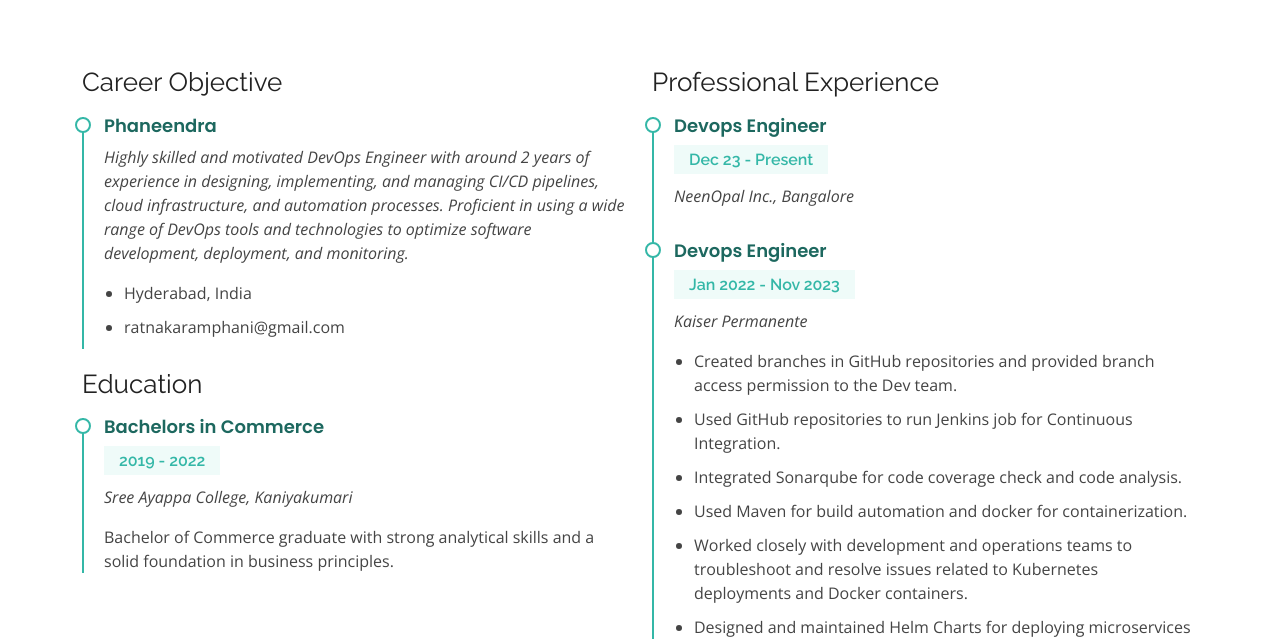
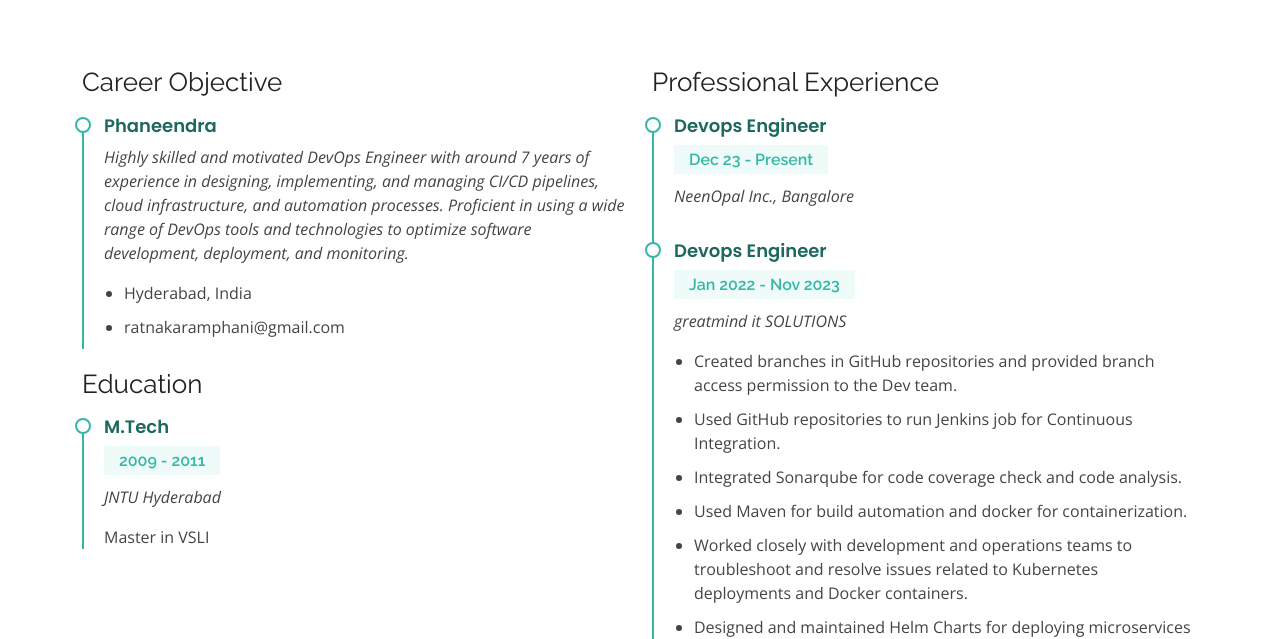
Before and after one commit to ratnakaramphanidevops/myprofile-go-webapp, a plain HTML site: page src/resume.html in a window 1280 px wide. Shown: the part 171-810 px from the top of the page. Drawn offline with nearby package versions, Linux system fonts and the light colour scheme.

Commit message:
update the resum html

```diff
--- a/src/resume.html
+++ b/src/resume.html
@@ -75,7 +75,7 @@
             <h3 class="resume-title">Career Objective</h3>
             <div class="resume-item pb-0">
               <h4>Phaneendra</h4>
-              <p><em>Highly skilled and motivated DevOps Engineer with around 2 years of experience in designing, implementing, and managing CI/CD pipelines, cloud infrastructure, and automation processes. Proficient in using a wide range of DevOps tools and technologies to optimize software development, deployment, and monitoring.</em></p>
+              <p><em>Highly skilled and motivated DevOps Engineer with around 7 years of experience in designing, implementing, and managing CI/CD pipelines, cloud infrastructure, and automation processes. Proficient in using a wide range of DevOps tools and technologies to optimize software development, deployment, and monitoring.</em></p>
               <p>
               <ul>
                 <li>Hyderabad, India</li>
@@ -86,10 +86,10 @@
 
             <h3 class="resume-title">Education</h3>
             <div class="resume-item">
-              <h4>Bachelors in Commerce</h4>
-              <h5>2019 - 2022</h5>
-              <p><em>Sree Ayappa College, Kaniyakumari</em></p>
-              <p>Bachelor of Commerce graduate with strong analytical skills and a solid foundation in business principles.</p>
+              <h4>M.Tech</h4>
+              <h5>2009 - 2011</h5>
+              <p><em>JNTU Hyderabad</em></p>
+              <p>Master in VSLI</p>
             </div>
           </div>
           <div class="col-lg-6">
@@ -102,7 +102,7 @@
             <div class="resume-item">
               <h4>Devops Engineer</h4>
               <h5>Jan 2022 - Nov 2023</h5>
-              <p><em>Kaiser Permanente</em></p>
+              <p><em>greatmind it SOLUTIONS</em></p>
               <p>
               <ul>
                 <li>Created branches in GitHub repositories and provided branch access permission to the Dev team.</li>
```
Also changed, not shown: src/services.html (+1 -1 lines).
